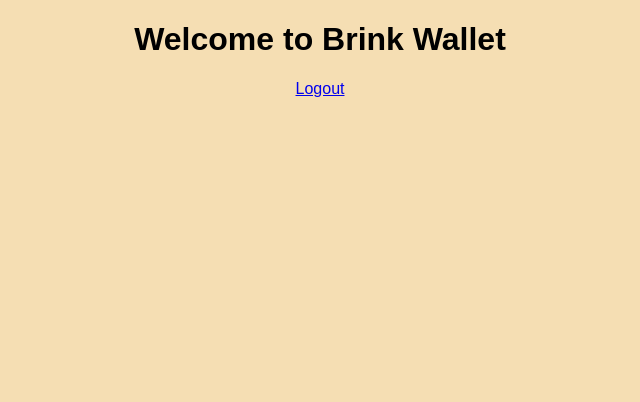
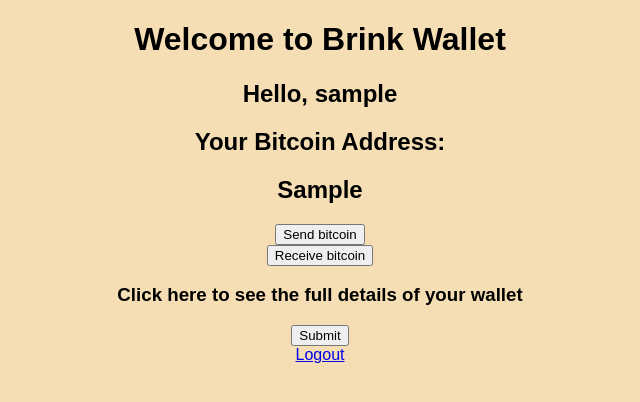
Before and after one commit to BrinkOfSecondBailout/Brink-Bitcoin-Wallet, a Django app: page / in a window 1280 px wide. Shown: the top 402 px of the page, without its empty margins (320-960 px from the left). Run offline with Django 5.2, Linux system fonts and the light colour scheme; the visitor is signed in with stand-in values (Sample User, id 1).

Commit message:
showing wallet

```diff
--- a/templates/index.html
+++ b/templates/index.html
@@ -11,7 +11,29 @@
 <body>
     <div class="index-wrapper">
         <h1>Welcome to Brink Wallet</h1>
+
         {% if user.is_authenticated%}
+
+        <h2>Hello, {{ user.username }}</h2>
+
+        <h2>Your Bitcoin Address:</h2>
+        <h2>{{ user.first_name }}</h2>
+
+        <div>
+            <a href=""><button>Send bitcoin</button></a>
+        </div>
+        <div>
+            <a href=""><button>Receive bitcoin</button></a>
+        </div>
+
+        <div>
+            <h3>Click here to see the full details of your wallet</h3>
+            <form action="/" method="POST">
+                {% csrf_token %}
+                <input type="hidden" name="addr" value="{{user.first_name}}">
+                <button type="submit">Submit</button>
+            </form>
+        </div>
 
         <div>
             <a href="logout">Logout</a>
--- a/templates/login.html
+++ b/templates/login.html
@@ -31,7 +31,7 @@
             </div>
 
             <div>
-                <button><input type="submit" value="Login"></button>
+                <button type="submit">Login</button>
             </div>
 
         </form>
--- a/templates/register.html
+++ b/templates/register.html
@@ -53,7 +53,7 @@
             </div>
 
             <div>
-                <button><input type="submit" value="Register"></button>
+                <button type="submit">Register</button>
             </div>
         </form>
 
--- a/wallet/views.py
+++ b/wallet/views.py
@@ -10,7 +10,56 @@ import requests
 
 # Create your views here.
 def index(request):
-    return render(request, 'index.html')
+    if request.method == 'POST':
+        addr = request.POST['addr']
+        res2 = requests.get('https://cryptowat.ch/')
+        soup2 = bs4.BeautifulSoup(res2.text, 'lxml')
+        live_price = soup2.find_all('span', {'class': 'price'})
+        live_bitcoin_price = live_price[1].getText()
+        live_bitcoin_price1 = live_price[1].getText()
+        res = requests.get('https://www.blockchain.com/btc/address/'+ addr)
+        if res:
+            soup = bs4.BeautifulSoup(res.text, 'lxml')
+            bal = soup.find_all('span', {'class': 'sc-5f049527-7 Prcrh'})
+            print(bal)
+            bal[4].getText()
+            final_bal = bal[4].getText()
+            final_bal1 = final_bal.replace(" ", "").rstrip()[:-3].upper()
+            transactions = bal[1].getText()
+            total_received = bal[2].getText()
+            total_received1 = total_received.replace(" ", "").rstrip()[:-3].upper()
+            total_sent = bal[3].getText()
+            total_sent1 = total_sent.replace(" ", "").rstrip()[:-3].upper()
+            final_bal1_int = float(final_bal1)
+            total_received1_int = float(total_received1)
+            total_sent1_int = float(total_sent1)
+            live_bitcoin_price1_int = float(live_bitcoin_price1)
+
+            balance_usd = final_bal1_int*live_bitcoin_price1_int
+            total_received_usd = total_received1_int*live_bitcoin_price1_int
+            total_sent_usd = total_sent1_int*live_bitcoin_price1_int
+        else:
+            return redirect('/')
+
+        detail = Details()
+        detail.balance = final_bal
+        detail.balance1 = final_bal1
+        detail.transactions = transactions
+        detail.total_received = total_received
+        detail.total_received1 = total_received1
+        detail.total_sent = total_sent
+        detail.total_sent1 = total_sent1
+        detail.live_bitcoin_price = live_bitcoin_price
+        detail.live_bitcoin_price1 = live_bitcoin_price1
+        detail.balance_usd = int(balance_usd)
+        detail.total_received_usd = int(total_received_usd)
+        detail.total_sent_usd = int(total_sent_usd)
+
+
+    else:
+        detail = '   '
+
+    return render(request, 'index.html', {'detail' : detail})
 
 def login(request):
     if request.method == 'POST':
```
